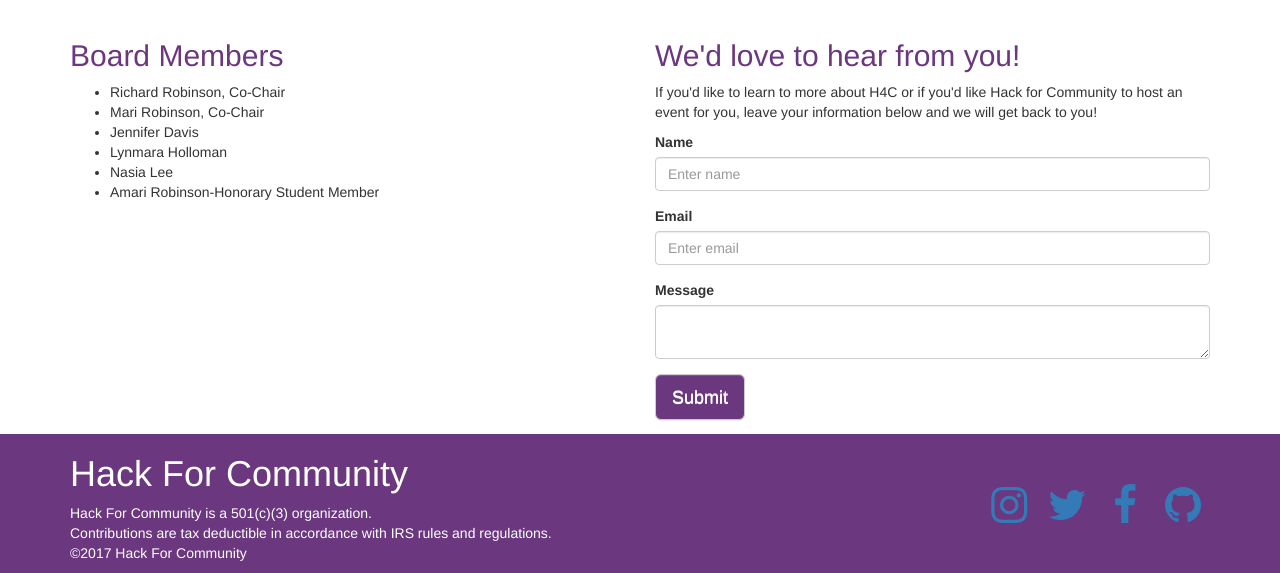
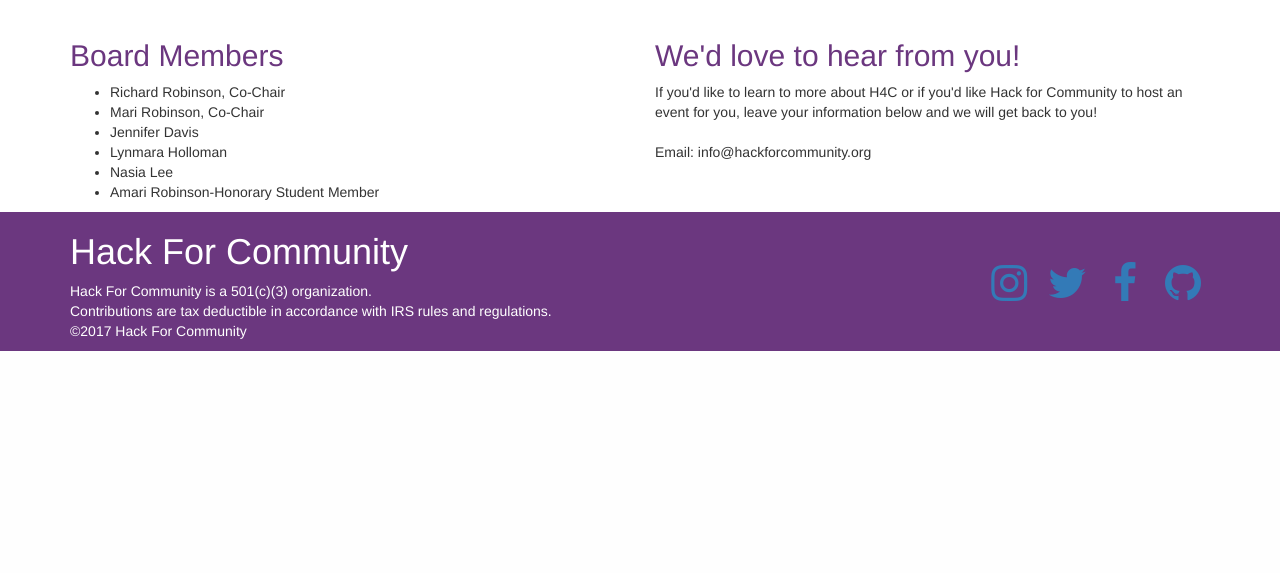
Before and after one commit to hackforcommunity/hackforcommunity, a CodeIgniter app: page /database/index.php/welcome/index in a window 1280 px wide. Shown: the part 454-1027 px from the top of the page. After the commit the page ends 805 px from the top, so only its background shows below. Run offline with CodeIgniter, Linux system fonts and the light colour scheme; some libraries are stand-ins or nearby versions.

Commit message:
Update welcome_message.php

```diff
--- a/application/views/welcome_message.php
+++ b/application/views/welcome_message.php
@@ -53,8 +53,8 @@
             <h2 style="color: 6B377F;">We'd love to hear from you!</h2>
             <p contenteditable="true">If you'd like to learn to more about H4C or if you'd like Hack for Community
               to host an event for you, leave your information below and we will get
-              back to you!</p>
-            <form role="form" action="welcome/contact" method="post">
+              back to you! <br/> <br/>Email: info@hackforcommunity.org</p>
+            <!-- <form role="form" action="welcome/contact" method="post">
               <div class="form-group">
                 <label class="control-label" for="exampleInputEmail1" >Name</label>
                 <input class="form-control" id="exampleInputEmail1" placeholder="Enter name"
@@ -71,7 +71,7 @@
               </div>
               <div class="g-recaptcha pull-right" data-sitekey="6LfwPCkUAAAAAOsCRI15_3V7D7rzIo4bfLPaOBe7"></div>
               <input  type="submit" class="btn btn-default btn-lg" style="background-color: 6B377F; color:FFF" value="Submit">
-            </form>
+            </form> -->
           </div>
         </div>
       </div>
```
